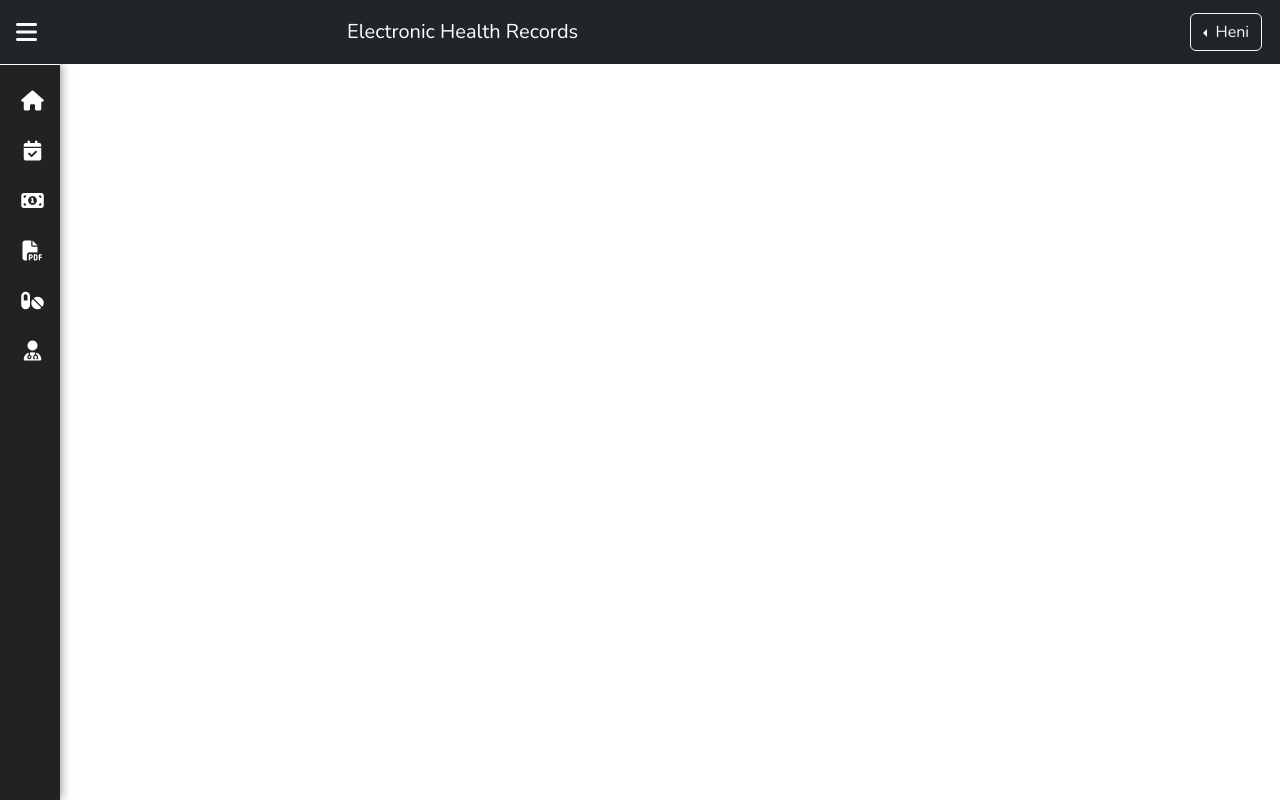
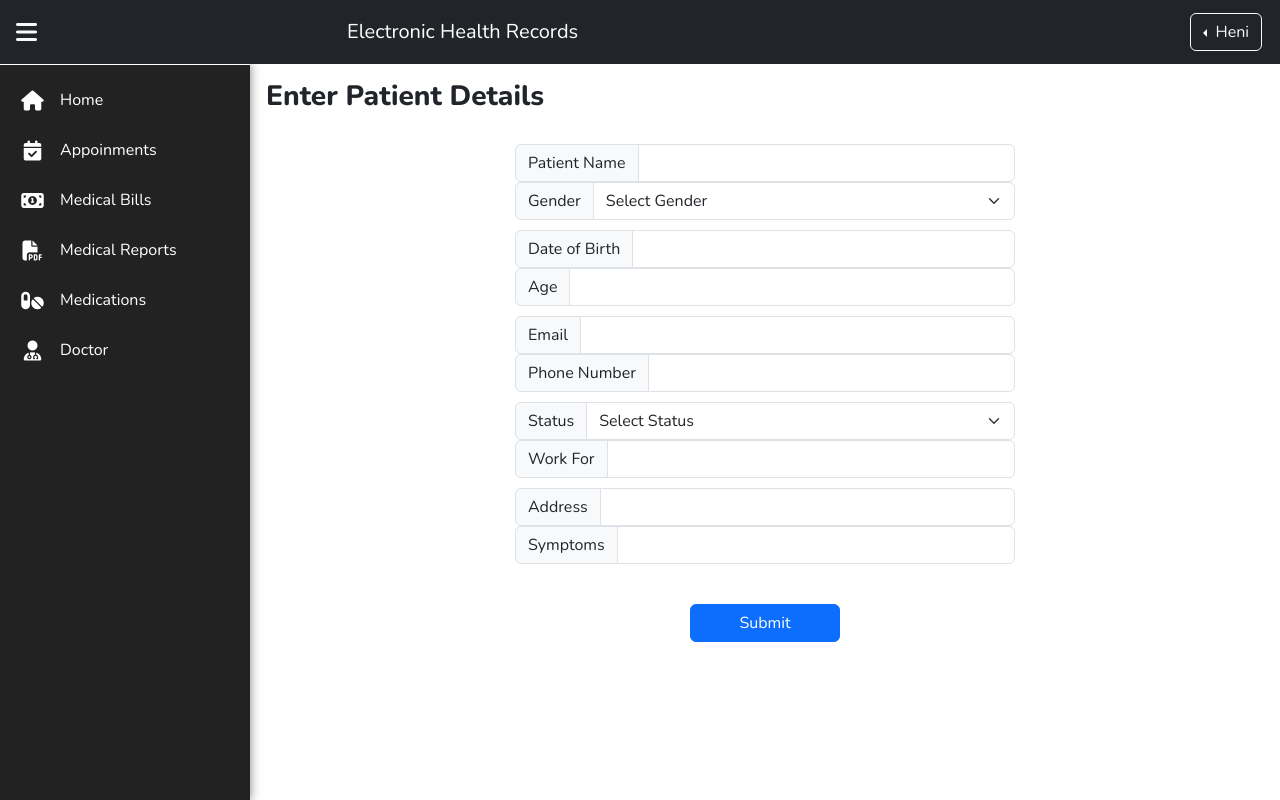
Before and after one commit to heni-29/EHR-System, an Angular app: page /home in a window 1280 px wide. Built offline with nearby package versions, Linux system fonts and the light colour scheme.

Commit message:
added patient inputs

```diff
--- a/src/app/doctor/doctor.component.ts
+++ b/src/app/doctor/doctor.component.ts
@@ -7,7 +7,7 @@ import { Component } from '@angular/core';
 })
 export class DoctorComponent {
   displayStyle = "none";
-  sideNavStatus: boolean = false;
+  sideNavStatus: boolean = true;
 
   openPopup(){
     this.displayStyle= "block";
--- a/src/app/homepage/homepage.component.css
+++ b/src/app/homepage/homepage.component.css
@@ -46,3 +46,27 @@ app-sidenav {
     left: 250px;
 
 }
+
+.patientdetails {
+    font-weight: 800;
+    margin-bottom: 30px;
+}
+
+.input-group {
+    width: 500px;
+    justify-content: center;
+}
+
+.row {
+    margin-top: 10px;
+    margin-bottom: 10px;
+}
+
+.col {
+    text-align: -webkit-center;
+}
+
+.btn {
+    margin-top: 30px;
+    width: 150px;
+}
--- a/src/app/homepage/homepage.component.html
+++ b/src/app/homepage/homepage.component.html
@@ -5,7 +5,98 @@
       <app-sidenav [sideNavStatus]="sideNavStatus" [ngClass]="{'app-side-nav-open': sideNavStatus}"></app-sidenav>
 
       <div class="display-area p-3" [ngClass]="{'display-area-shrink': sideNavStatus}">
-        <router-outlet></router-outlet>
+        <form class="form-floating">
+          <h3 class="patientdetails">Enter Patient Details</h3>
+          <div class="row">
+            <div class="col">
+              <div class="input-group">
+                <span class="input-group-text">Patient Name</span>
+                <input type="text" aria-label="Patient name" class="form-control">
+              </div>
+            </div>
+            <div class="col">
+              <div class="input-group">
+                <span class="input-group-text">Gender</span>
+                <select class="form-select" aria-label="Select Gender">
+                  <option selected>Select Gender</option>
+                  <option value="1">Male</option>
+                  <option value="2">Female</option>
+                  <option value="3">Others</option>
+                </select>
+              </div>
+            </div>
+          </div>
+          <div class="row">
+            <div class="col">
+              <div class="input-group">
+                <span class="input-group-text">Date of Birth</span>
+                <input type="text" aria-label="dob" class="form-control">
+              </div>
+            </div>
+            <div class="col">
+              <div class="input-group">
+                <span class="input-group-text">Age</span>
+                <input type="text" aria-label="age" class="form-control">
+              </div>
+            </div>
+          </div>
+          <div class="row">
+            <div class="col">
+              <div class="input-group">
+                <span class="input-group-text">Email</span>
+                <input type="text" aria-label="email" class="form-control">
+              </div>
+            </div>
+            <div class="col">
+              <div class="input-group">
+                <span class="input-group-text">Phone Number</span>
+                <input type="text" aria-label="phone number" class="form-control">
+              </div>
+            </div>
+          </div>
+          <div class="row">
+            <div class="col">
+              <div class="input-group">
+                <span class="input-group-text">Status</span>
+                <select class="form-select" aria-label="Status">
+                  <option selected>Select Status</option>
+                  <option value="1">Married</option>
+                  <option value="2">Single</option>
+                  <option value="3">Divorced</option>
+                  <option value="4">Widowed</option>
+                </select>
+              </div>
+            </div>
+            <div class="col">
+              <div class="input-group">
+                <span class="input-group-text">Work For</span>
+                <input type="text" aria-label="company name" class="form-control">
+              </div>
+            </div>
+          </div>
+          <div class="row">
+            <div class="col">
+              <div class="input-group">
+                <span class="input-group-text">Address</span>
+                <input type="text" aria-label="address" class="form-control">
+              </div>
+            </div>
+            <div class="col">
+              <div class="input-group">
+                <span class="input-group-text">Symptoms</span>
+                <input type="text" aria-label="address" class="form-control">
+              </div>
+            </div>
+          </div>
+          <div class="row">
+            <div class="col">
+              <div class="input-group">
+                <button type="button" class="btn btn-primary">Submit</button>
+              </div>
+            </div>
+          </div>
+
+        </form>
       </div>
     </main>
   </div>
--- a/src/app/homepage/homepage.component.ts
+++ b/src/app/homepage/homepage.component.ts
@@ -6,5 +6,5 @@ import { Component } from '@angular/core';
   styleUrls: ['./homepage.component.css']
 })
 export class HomepageComponent {
-  sideNavStatus: boolean = false;
+  sideNavStatus: boolean = true;
 }
--- a/src/app/pharmacy/pharmacy.component.css
+++ b/src/app/pharmacy/pharmacy.component.css
@@ -0,0 +1,48 @@
+.black-border {
+    border: 1px solid black;
+}
+app-header {
+    position: fixed;
+    width: 100%;
+    top: 0px;
+    height: 4rem;
+    z-index: 2;
+}
+
+main {
+    position: absolute;
+    width: 100%;
+    top: 4rem;
+    z-index: 1;
+}
+
+app-sidenav {
+    position: absolute;
+    left: 0rem;
+    width: 60px;
+    height: calc(100vh - 4rem);
+    box-shadow: 0px 0px 10px rgba(0, 0, 0, 0.5);
+    background-color: rgba(34,34,34,1);
+    border-top: 1px solid white;
+    overflow-x: hidden;
+    white-space: nowrap;
+    transition: width 250ms ease-in;
+
+}
+.app-side-nav-open {
+    width: 250px;
+
+}
+
+.display-area {
+    position: absolute;
+    left: 60px;
+    width: calc(100% - 60px);
+    transition: left 250ms ease-in, width 250ms ease-in;
+}
+
+.display-area-shrink {
+    width: calc(100% - 250px);
+    left: 250px;
+
+}
--- a/src/app/pharmacy/pharmacy.component.html
+++ b/src/app/pharmacy/pharmacy.component.html
@@ -1,8 +1,11 @@
 <div class="container-fluid g-0">
   <app-header (sideNavToogled)="sideNavStatus = $event;"></app-header>
-    <br>
 
+  <main>
+    <app-sidenav [sideNavStatus]="sideNavStatus" [ngClass]="{'app-side-nav-open': sideNavStatus}"></app-sidenav>
 
+    <div class="display-area p-3" [ngClass]="{'display-area-shrink': sideNavStatus}">
+      <div class="container-fluid g-0">
         <form class="form-floating">
           <div class="row">
             <div class="col">
@@ -100,4 +103,9 @@
             </div>
           </div>
         </div>
+
       </div>
+
+    </div>
+  </main>
+</div>
--- a/src/app/pharmacy/pharmacy.component.ts
+++ b/src/app/pharmacy/pharmacy.component.ts
@@ -7,7 +7,7 @@ import { Component } from '@angular/core';
 })
 export class PharmacyComponent {
   displayStyle = "none";
-  sideNavStatus: boolean = false;
+  sideNavStatus: boolean = true;
 
   openPopup(){
     this.displayStyle= "block";
--- a/src/app/sidenav/sidenav.component.ts
+++ b/src/app/sidenav/sidenav.component.ts
@@ -12,7 +12,7 @@ export class SidenavComponent {
       number: '1',
       name: 'Home',
       icon: 'fa-solid fa-house',
-      link: ''
+      link: '/home'
     },
     {
       number: '2',
```
Lines whose indentation alone changed are shown as unchanged.
